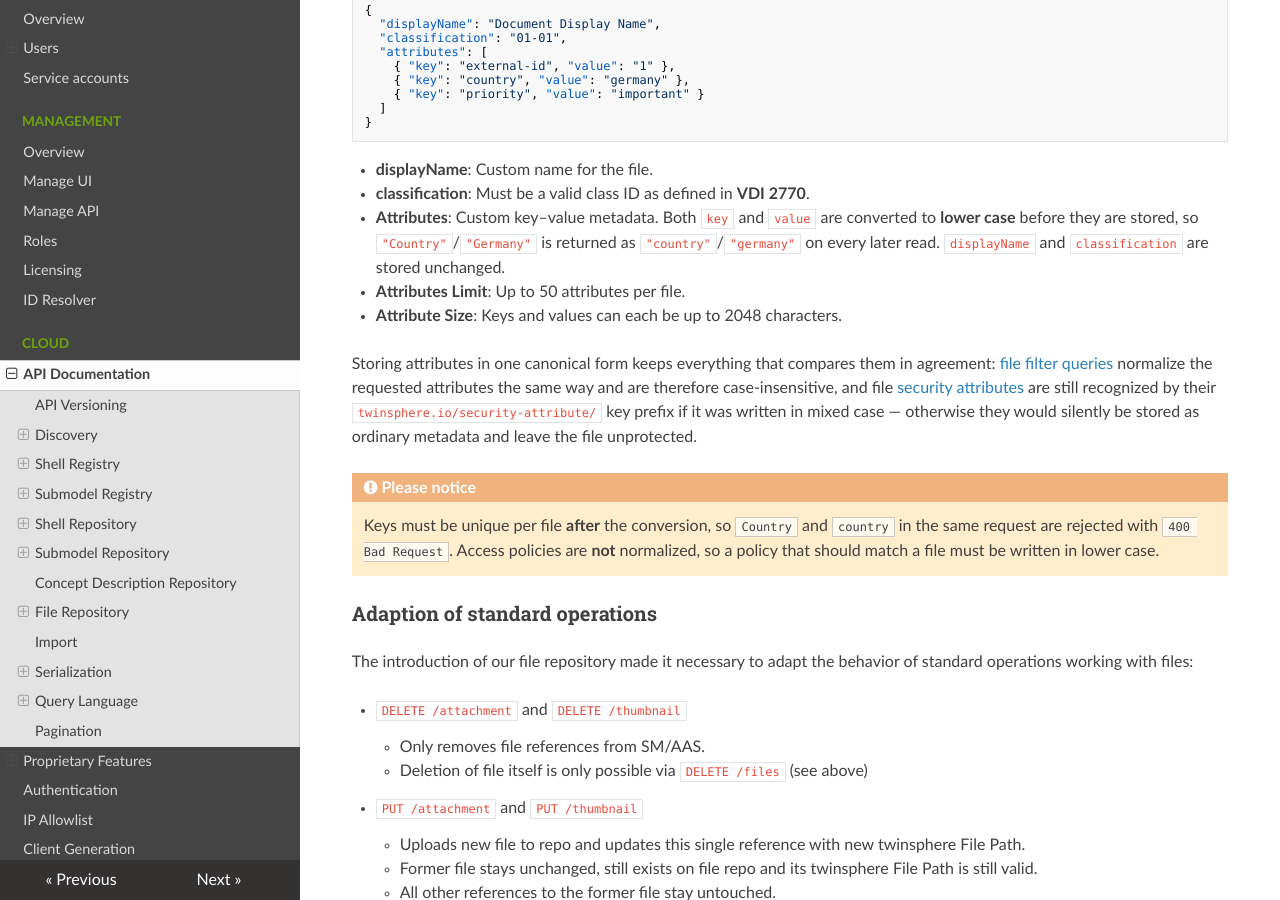
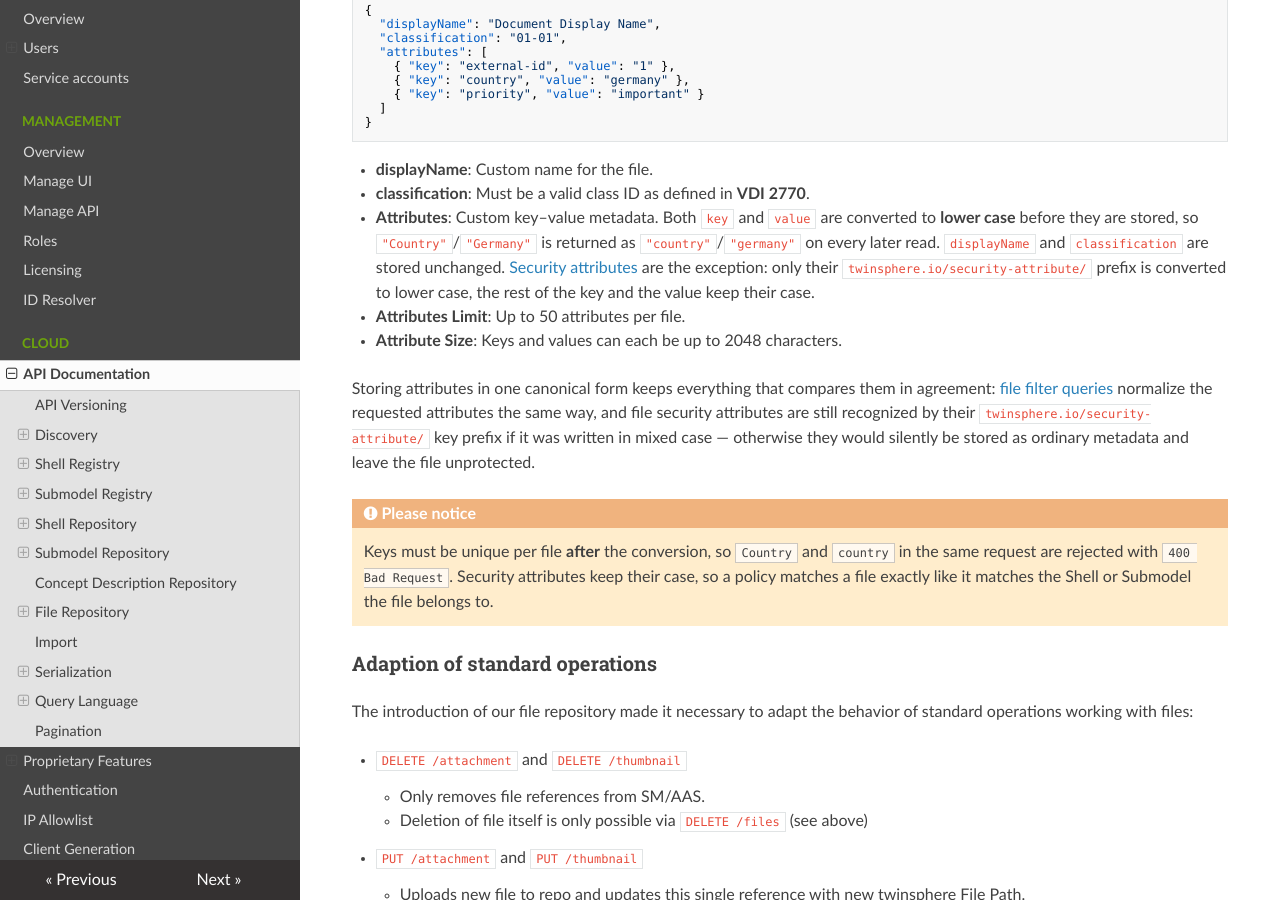
Before and after one commit to twinsphere/twinsphere.github.io, an MkDocs documentation site: the page built from docs/cloud-documentation.md, in a window 1280 px wide and 900 px high, scrolled down 5235 px. Built offline with MkDocs 1.6.1, drawn with Linux system fonts in a browser that asks for light colours; nearby versions of some CDN libraries.

Commit message:
docs(cloud): security labels on files keep their case

```diff
--- a/docs/cloud-documentation.md
+++ b/docs/cloud-documentation.md
@@ -232,20 +232,21 @@ You can attach meta information to a twinsphere file at
 - **classification**: Must be a valid class ID as defined in **VDI 2770**.
 - **Attributes**: Custom key–value metadata. Both `key` and `value` are converted to **lower case** before they are
   stored, so `"Country"`/`"Germany"` is returned as `"country"`/`"germany"` on every later read. `displayName` and
-  `classification` are stored unchanged.
+  `classification` are stored unchanged. [Security attributes](cloud-abac.md#files) are the exception: only their
+  `twinsphere.io/security-attribute/` prefix is converted to lower case, the rest of the key and the value keep
+  their case.
 - **Attributes Limit**: Up to 50 attributes per file.
 - **Attribute Size**: Keys and values can each be up to 2048 characters.
 
 Storing attributes in one canonical form keeps everything that compares them in agreement:
-[file filter queries](cloud-file-filter-queries.md) normalize the requested attributes the same way and are therefore
-case-insensitive, and file [security attributes](cloud-abac.md#files) are still recognized by their
-`twinsphere.io/security-attribute/` key prefix if it was written in mixed case — otherwise they would silently be
-stored as ordinary metadata and leave the file unprotected.
+[file filter queries](cloud-file-filter-queries.md) normalize the requested attributes the same way, and file
+security attributes are still recognized by their `twinsphere.io/security-attribute/` key prefix if it was written in
+mixed case — otherwise they would silently be stored as ordinary metadata and leave the file unprotected.
 
 !!! attention "Please notice"
     Keys must be unique per file **after** the conversion, so `Country` and `country` in the same request are
-    rejected with `400 Bad Request`. Access policies are **not** normalized, so a policy that should match a file
-    must be written in lower case.
+    rejected with `400 Bad Request`. Security attributes keep their case, so a policy matches a file exactly like it
+    matches the Shell or Submodel the file belongs to.
 
 ### Adaption of standard operations
 
```
Also changed, not shown: docs/cloud-abac.md (+3 -3 lines), docs/cloud-file-filter-queries.md (+3 -1 lines), docs/cloud-release-notes.md (+4 -0 lines).
